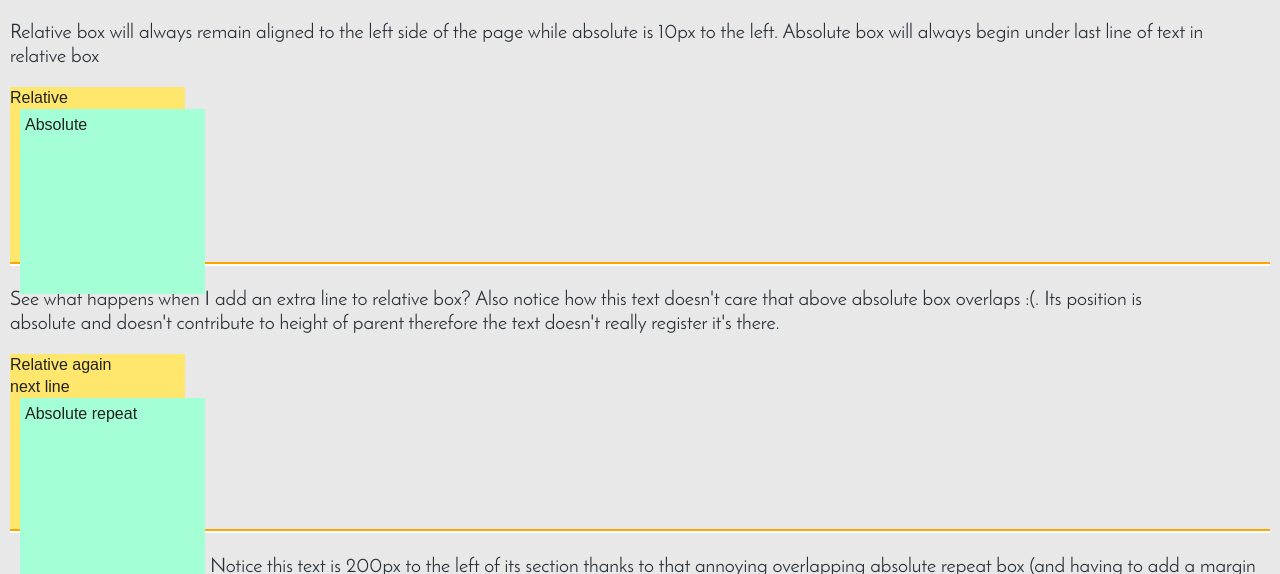
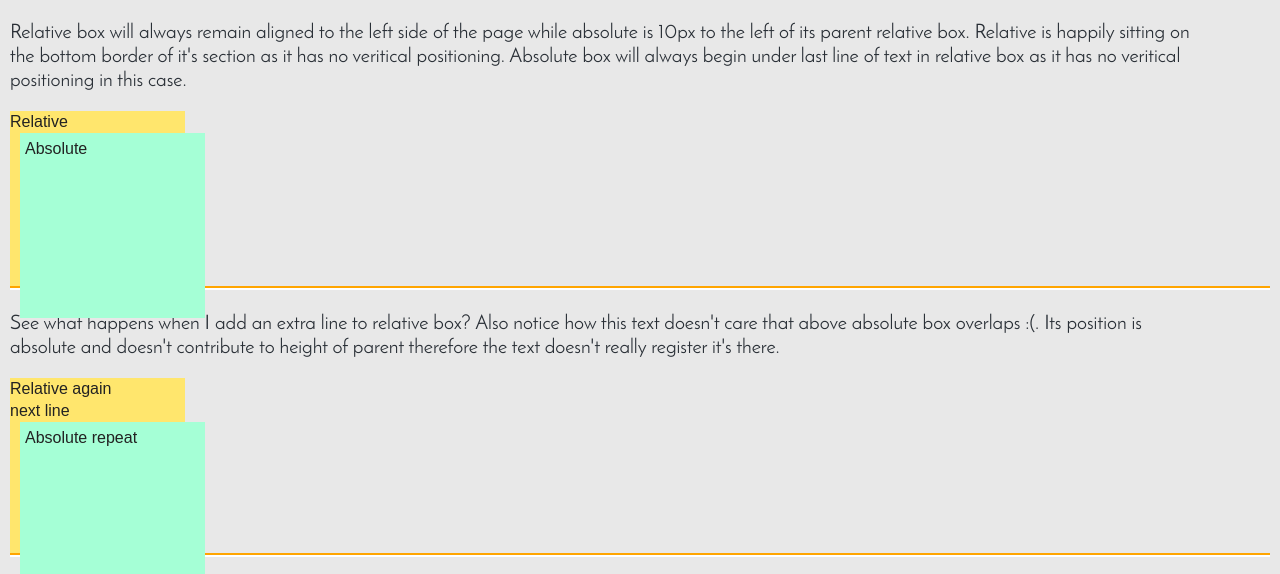
Before and after one commit to patriciadeboer/starter_website, a website: page blog_entry/AbsolutePositioning.html in a window 1280 px wide. Shown: the part 217-791 px from the top of the page. Drawn offline with Linux system fonts and the light colour scheme; files whose address does not match are found by name.

Commit message:
editting absolute positioning blog entry again 3

```diff
--- a/blog_entry/AbsolutePositioning.html
+++ b/blog_entry/AbsolutePositioning.html
@@ -39,7 +39,7 @@
 
         <main>
             <div class="group">
-                <p> Relative box will always remain aligned to the left side of the page while absolute is 10px to the left. Absolute box will always begin under last line of text in relative box </p>
+                <p> Relative box will always remain aligned to the left side of the page while absolute is 10px to the left of its parent relative box. Relative is happily sitting on the bottom border of it's section as it has no veritical positioning. Absolute box will always begin under last line of text in relative box as it has no veritical positioning in this case. </p>
                 <div class="box relative"> Relative
                     <div class="box absolute"> Absolute </div>
                 </div>
```
